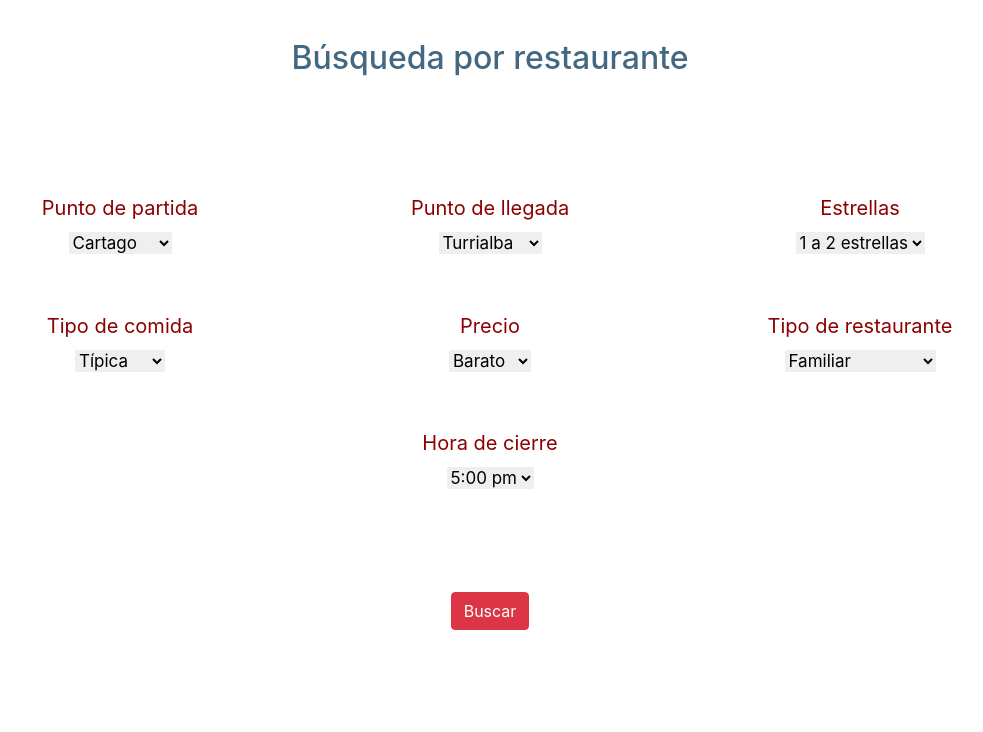
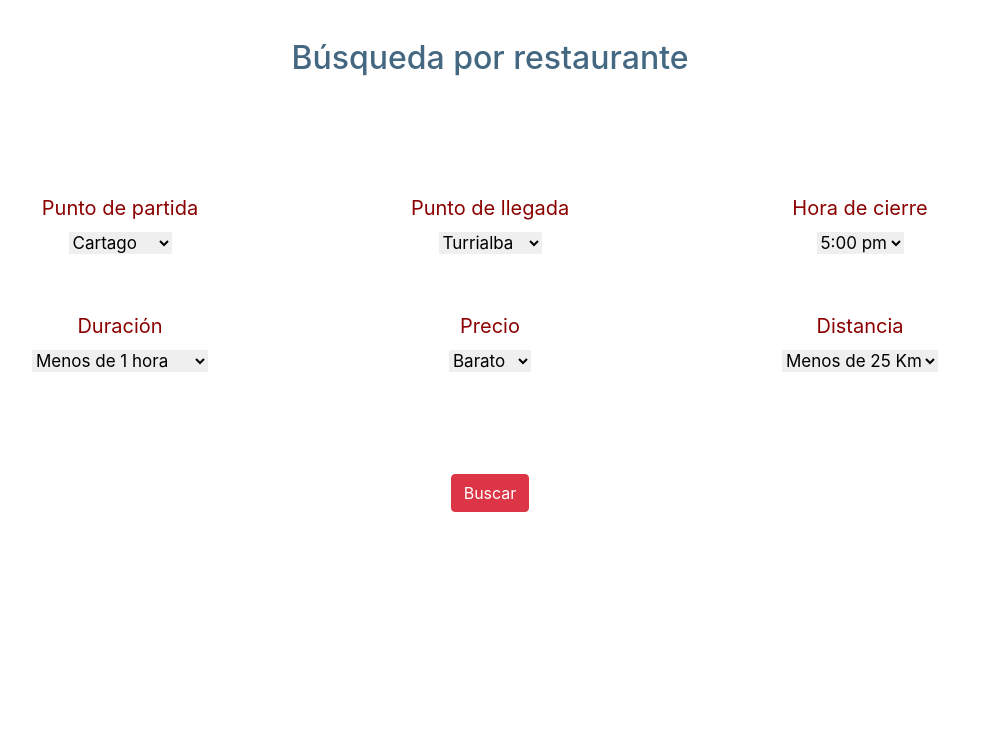
Before and after one commit to emilyNazareth/Proyecto1Expertos, a PHP site: template view/restaurantView.php in a window 1280 px wide. Shown: the part 236-968 px from the top of the page, without its empty margins (150-1133 px from the left). Run offline with PHP 8.4, Linux system fonts and the light colour scheme; the template is opened without the code that fills it, so the values that code supplies are empty.

Commit message:
cambios interfaz

```diff
--- a/view/restaurantView.php
+++ b/view/restaurantView.php
@@ -32,29 +32,30 @@ include_once 'public/headerSections.php';
                 </select>
             </div>
             <div class="col-sm">
-                <label class="restaurant" for="restaurantStars">
-                    Estrellas</label>
+                <label class="restaurant" for="closingTime">
+                    Hora de cierre</label>
                 <br>
-                <select class="form-select" id="restaurantStars">
-                    <option value="1">1 a 2 estrellas</option>
-                    <option value="2">3 estrellas</option>
-                    <option value="3">4 estrellas</option>
-                    <option value="4">5 estrellas</option>
+                <select class="form-select" id="closingTime">
+                    <option value="1">5:00 pm</option>
+                    <option value="1">6:00 pm</option>
+                    <option value="2">7:00 pm</option>
+                    <option value="3">8:00 pm</option>
+                    <option value="4">9:00 pm</option>
                 </select>
             </div>
+
         </div>
     </div>
     <div class="container">
         <div style="margin-top: 5%" class="row">
             <div class="col-sm">
-                <label class="restaurant" for="foodType">
-                    Tipo de comida</label>
+                <label class="restaurant" for="duration">
+                    Duración</label>
                 <br>
-                <select class="form-select" id="foodType">
-                    <option value="1">Típica</option>
-                    <option value="2">Rápida</option>
-                    <option value="3">Gourmet</option>
-                    <option value="4">Carnes</option>
+                <select class="form-select" id="duration">
+                    <option value="1">Menos de 1 hora</option>
+                    <option value="2">De una a dos horas</option>
+                    <option value="3">Más de dos horas</option>
                 </select>
             </div>
             <div class="col-sm">
@@ -68,34 +69,18 @@ include_once 'public/headerSections.php';
                 </select>
             </div>
             <div class="col-sm">
-                <label class="restaurant" for="restauranteType">
-                    Tipo de restaurante</label>
+                <label class="restaurant" for="distance">
+                    Distancia</label>
                 <br>
-                <select class="form-select" id="restauranteType">
-                    <option value="1">Familiar</option>
-                    <option value="2">Bar-Restaurante</option>
-                    <option value="2">Temático</option>
+                <select class="form-select" id="distance">
+                    <option value="1">Menos de 25 Km</option>
+                    <option value="2">De 25 a 50 Km </option>
+                    <option value="3">Más de 50 Km</option>
                 </select>
             </div>
         </div>
     </div>
 
-    <div class="container">
-        <div style="margin-top: 5%" class="row">
-            <div class="col-sm">
-                <label class="restaurant" for="closingTime">
-                    Hora de cierre</label>
-                <br>
-                <select class="form-select" id="closingTime">
-                    <option value="1">5:00 pm</option>
-                    <option value="1">6:00 pm</option>
-                    <option value="2">7:00 pm</option>
-                    <option value="3">8:00 pm</option>
-                    <option value="4">9:00 pm</option>
-                </select>
-            </div>
-        </div>
-    </div>
     <div style="margin-top: 100px">
         <input type="button" class="btn btn-danger" href="javascript:;" onclick="calculateRoutesRestaurant($('#initialDestination').val(),
                                $('#finalDestination').val(), $('#restaurantStars').val(),
```
Also changed, not shown: view/activityView.php (+13 -23 lines), view/hotelView.php (+12 -13 lines), view/recommendedSiteView.php (+20 -0 lines), view/serviceEstablishmentsView.php (+20 -0 lines), view/touristView.php (+16 -6 lines), view/typeOfRoadView.php (+26 -4 lines).
